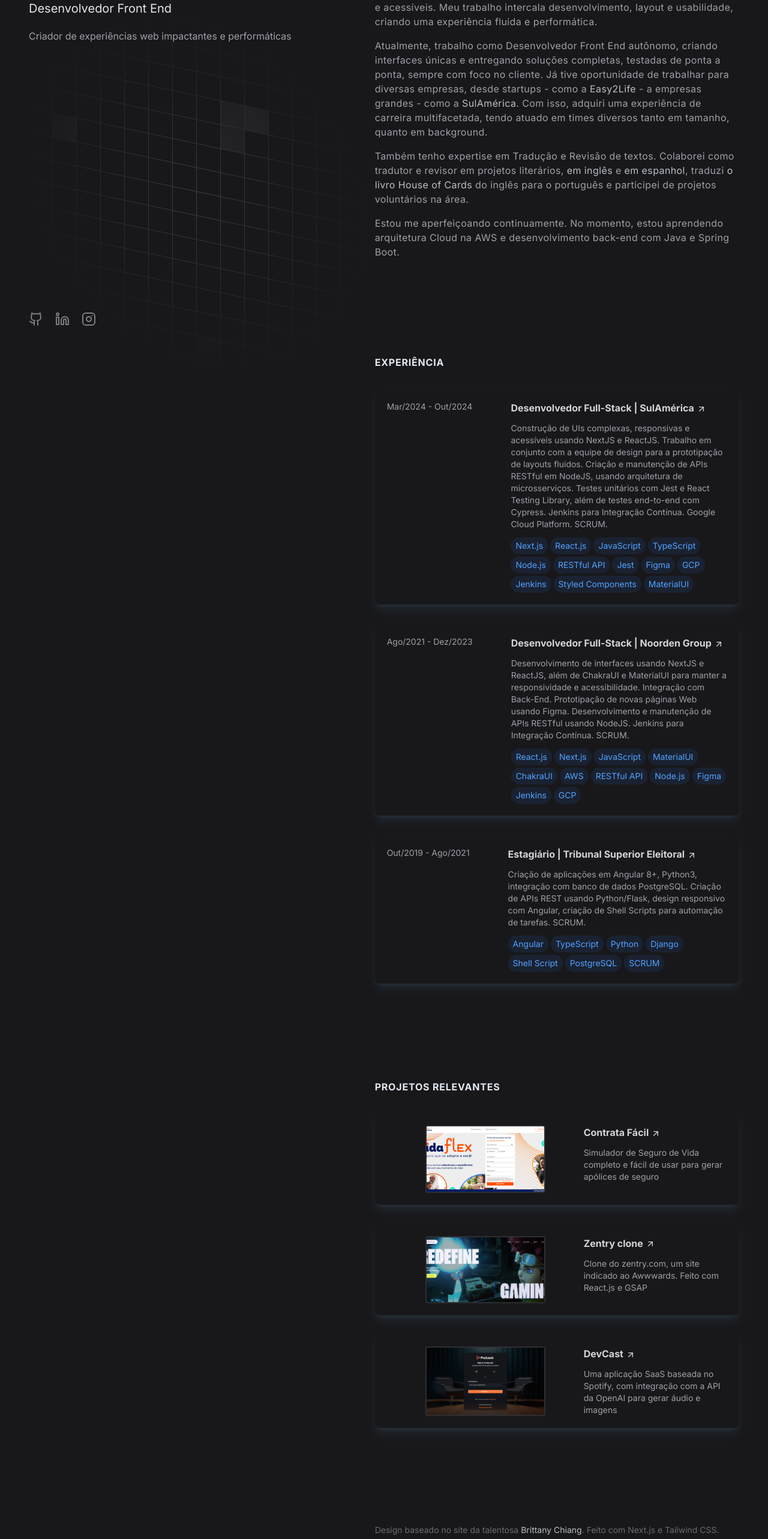
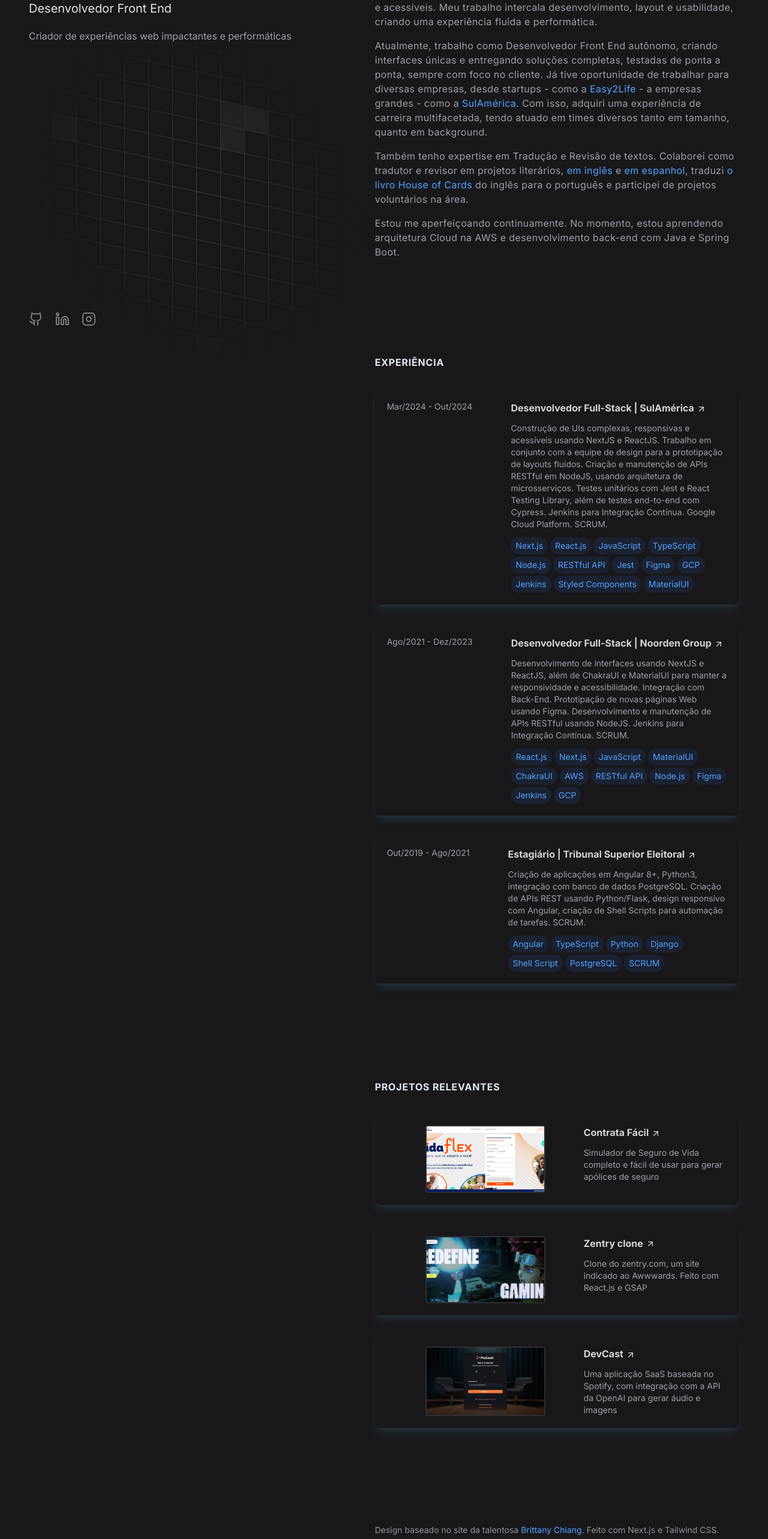
Before and after one commit to mjunior447/personal-website, a Next.js app: page / in a window 1280 px wide. Shown: the part 160-2726 px from the top of the page at 60% size. Built offline with nearby package versions, Linux system fonts and the light colour scheme.

Commit message:
fix: adjust visibility for links

```diff
--- a/src/components/AboutSection.tsx
+++ b/src/components/AboutSection.tsx
@@ -21,9 +21,17 @@ const AboutSection = () => {
         interfaces únicas e entregando soluções completas, testadas de ponta a
         ponta, sempre com foco no cliente. Já tive oportunidade de trabalhar
         para diversas empresas, desde startups - como a{" "}
-        <ExternalLink href={links.companies.easy2life}>Easy2Life</ExternalLink>{" "}
+        <ExternalLink
+          href={links.companies.easy2life}
+          classNames="text-blue-400 hover:underline"
+        >
+          Easy2Life
+        </ExternalLink>{" "}
         - a empresas grandes - como a{" "}
-        <ExternalLink href={links.companies.sulamerica}>
+        <ExternalLink
+          href={links.companies.sulamerica}
+          classNames="text-blue-400 hover:underline"
+        >
           SulAmérica
         </ExternalLink>
         . Com isso, adquiri uma experiência de carreira multifacetada, tendo
@@ -33,15 +41,24 @@ const AboutSection = () => {
       <p className="mb-4">
         Também tenho expertise em Tradução e Revisão de textos. Colaborei como
         tradutor e revisor em projetos literários,{" "}
-        <ExternalLink href={links.companies.hechoPorNosotros}>
+        <ExternalLink
+          href={links.companies.hechoPorNosotros}
+          classNames="text-blue-400 hover:underline"
+        >
           em inglês
         </ExternalLink>{" "}
         e{" "}
-        <ExternalLink href={links.companies.expertoAnimal}>
+        <ExternalLink
+          href={links.companies.expertoAnimal}
+          classNames="text-blue-400 hover:underline"
+        >
           em espanhol
         </ExternalLink>
         , traduzi
-        <ExternalLink href={links.projects.bookTranslation}>
+        <ExternalLink
+          href={links.projects.bookTranslation}
+          classNames="text-blue-400 hover:underline"
+        >
           {" "}
           o livro House of Cards
         </ExternalLink>{" "}
--- a/src/components/ExternalLink.tsx
+++ b/src/components/ExternalLink.tsx
@@ -1,3 +1,4 @@
+import { cn } from "@/lib/utils";
 import { PropsWithChildren } from "react";
 
 interface ExternalLinkProps {
@@ -14,7 +15,10 @@ const ExternalLink = ({
     <a
       href={href}
       target="_blank"
-      className={`${classNames} text-slate-200/80 hover:text-blue-400 transition-colors duration-100 ease-in`}
+      className={cn(
+        "text-slate-200/80 transition-colors duration-100 ease-in",
+        classNames
+      )}
     >
       {children}
     </a>
--- a/src/components/FooterInfoSection.tsx
+++ b/src/components/FooterInfoSection.tsx
@@ -1,11 +1,15 @@
+import { links } from "../constants/links";
 import ExternalLink from "./ExternalLink";
 
 const FooterInfoSection = () => {
   return (
-    <section className="mt-20 lg:mt-40 text-slate-200/40 text-sm">
+    <section className="mt-20 lg:mt-40 text-slate-200/60 text-sm">
       <p>
         Design baseado no site da talentosa{" "}
-        <ExternalLink href="https://brittanychiang.com/">
+        <ExternalLink
+          href={links.brittanyChiang}
+          classNames="text-blue-400 hover:underline"
+        >
           Brittany Chiang
         </ExternalLink>
         . Feito com Next.js e Tailwind CSS.
--- a/src/constants/links.ts
+++ b/src/constants/links.ts
@@ -14,4 +14,5 @@ export const links = {
     bookTranslation:
       "https://www.amazon.com/Castelo-Cartas-Portuguese-W-J-May-ebook/dp/B079FHLWH4/ref=sr_1_5?crid=3LXOBXK9ZU4BM&dib=eyJ2IjoiMSJ9.xZBhjNyTucRKT3R00Sp3CiUDvNks-IjX0S_hkWUZbh_-HYobOzqfIjkfXaXzhQ_Sa0ClfaES2oQMvlE4qSsvTJjv7N71AwbCVWTR4WNS8a5qSeZ4URnQjEqa6Tr16zHqqF2BaJglbP2XHpuGzzRB4kFv-bRfOQtmSY8RDPdzURr1fC1CGKxmqDMJN-AMFb28s-dP48-N5prAwL0siKWpNAeHiPM5UmvNNKocyv-m-1UyBkA2CmZyK_NklWYmaiYnrV5jToVs4LQhCMFiXs1ziP1Cx9eqs2XgNWjgpTeJ2dhGjXX4LnwN_PC00YybFWfA27pdj1sjmspbpd7srSsdxBIe1nPglfP16xdIB53oMXF4ASPI64wE2YEnj9ajblhHCR4PevQqcgYyhK5eMfwV9A0O0PkWr0S5X-dR5-fg0h8vLtZ3QG5zv21-5XjPbHoN.hXsfZ5dCB6U0mFvmBiAlPGjG8me5HDLw_VE7udbsRx0&dib_tag=se&keywords=castelo+de+cartas&qid=1741958896&sprefix=castelo+de+cartas%2Caps%2C240&sr=8-5",
   },
+  brittanyChiang: "https://brittanychiang.com/",
 };
```
